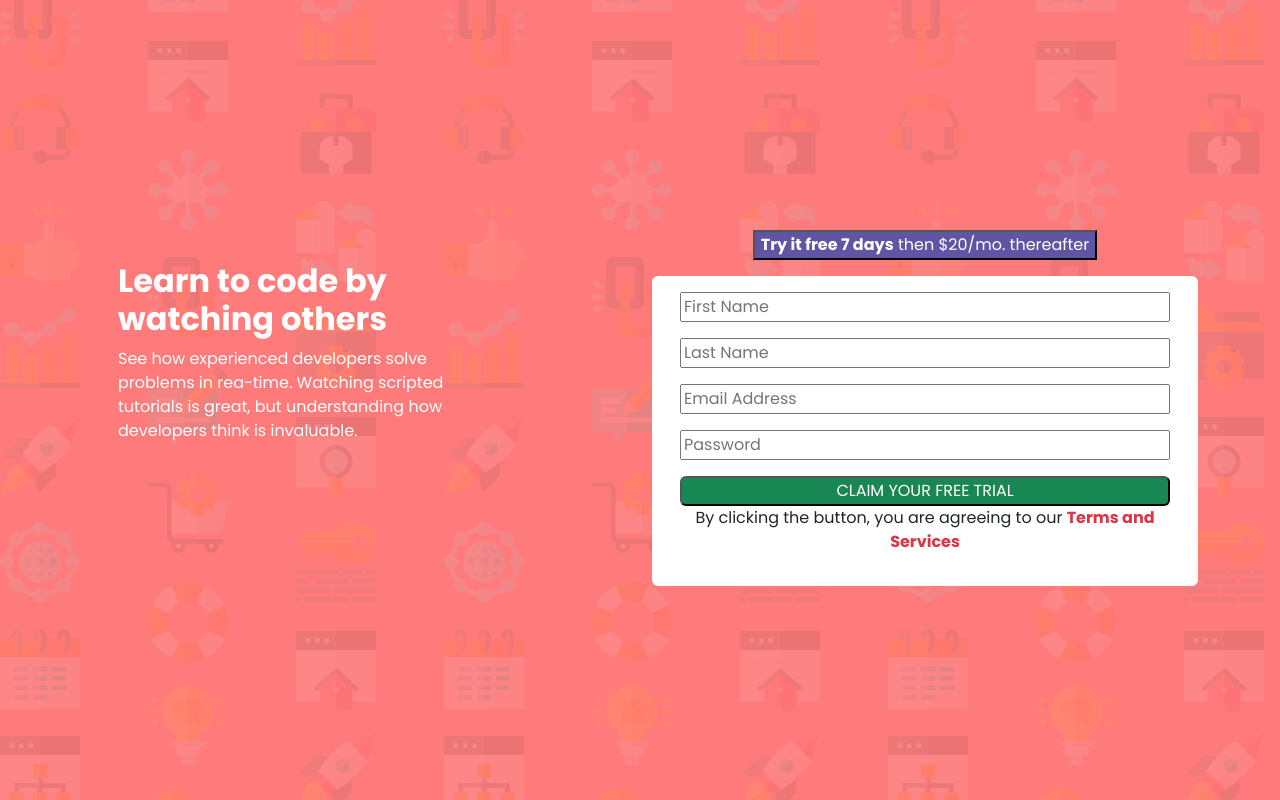
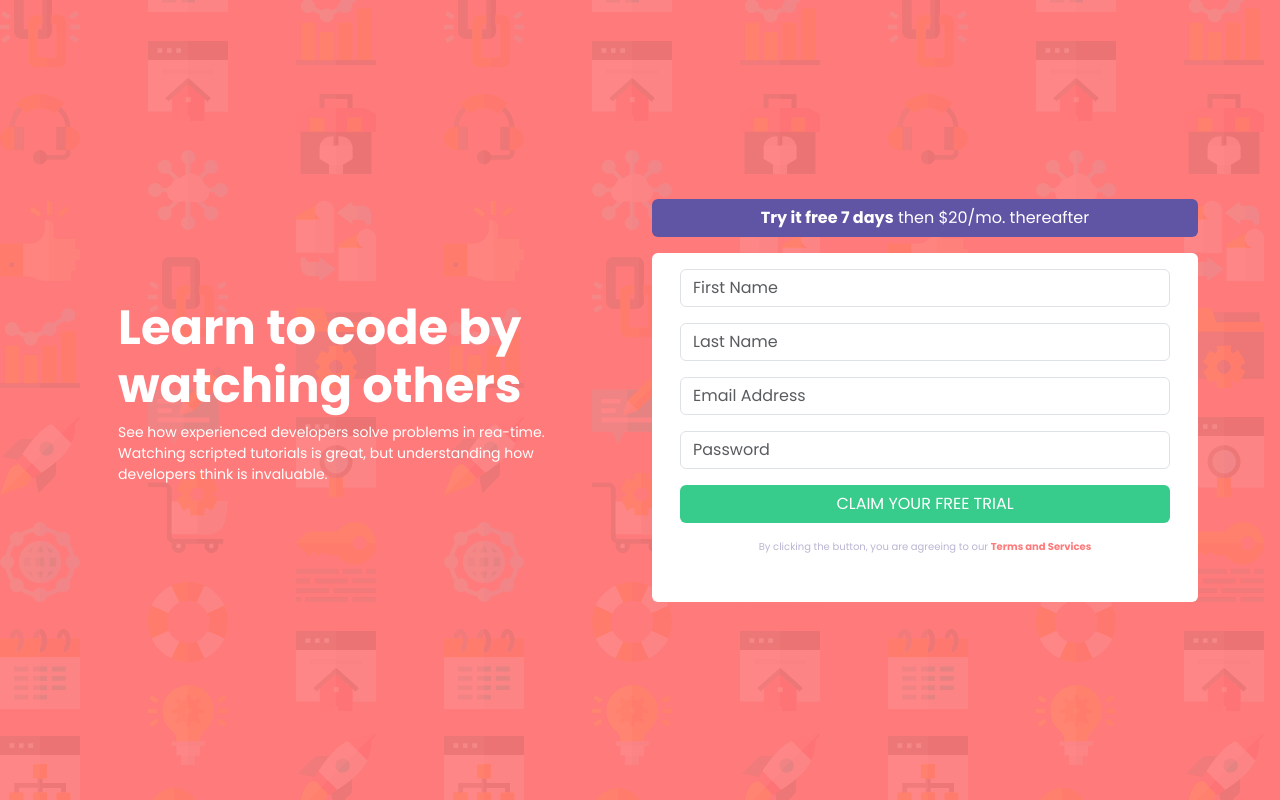
Before and after one commit to thatguyfaruq/component-with-signup-form, a plain HTML site: page index.html in a window 1280 px wide. Drawn offline with nearby package versions, Linux system fonts and the light colour scheme.

Commit message:
new update

```diff
--- a/index.html
+++ b/index.html
@@ -1,59 +1,57 @@
 <!DOCTYPE html>
 <html lang="en">
+
 <head>
   <meta charset="UTF-8" />
   <meta name="viewport" content="width=device-width, initial-scale=1.0" />
   <title>components with sign up form</title>
-    <link
-      href="https://cdn.jsdelivr.net/npm/bootstrap@5.3.3/dist/css/bootstrap.min.css"
-      rel="stylesheet"
-      integrity="sha384-QWTKZyjpPEjISv5WaRU9OFeRpok6YctnYmDr5pNlyT2bRjXh0JMhjY6hW+ALEwIH"
-      crossorigin="anonymous"
-    />
+  <link href="https://cdn.jsdelivr.net/npm/bootstrap@5.3.3/dist/css/bootstrap.min.css" rel="stylesheet"
+    integrity="sha384-QWTKZyjpPEjISv5WaRU9OFeRpok6YctnYmDr5pNlyT2bRjXh0JMhjY6hW+ALEwIH" crossorigin="anonymous" />
   <link rel="stylesheet" href="style.css" />
 </head>
+
 <body>
   <main class="container">
     <!-- main section -->
-       <section class="row justify-content-between">
+    <section class="row">
       <!-- section-1 -->
-        <section id="section-1" class="col-md-5 text-white p-5">
-          <h2>Learn to code by watching others</h2>
+      <section id="section-1"
+        class="col-md-6 p-5 text-white  d-flex flex-column justify-content-center align-items-start">
+        <h2 class="fw-bold">Learn to code by <br> watching others</h2>
         <p>
           See how experienced developers solve problems in rea-time. Watching scripted
           tutorials is great, but understanding how developers think is invaluable.
         </p>
       </section>
       <!-- section-2 -->
-        <section class="col-md-6">
+      <section id="section-2" class="col-md-6">
         <!-- div for btn -->
-          <div class="p-3 text-center">
-            <button id="button-1" class="text-white"> <span class="fw-bold">Try it free 7 days</span> then $20/mo. thereafter</button>
-          </div>
+        <button id="button-1" class="text-white rounded w-100 mb-3 btn"> <span class="fw-bold">Try it free 7 days</span>
+          then $20/mo. thereafter</button>
         <div class="bg-white rounded p-3">
           <!-- form -->
           <form class="container d-flex flex-column gap-3">
             <!-- <label for="">first name</label> -->
-              <input type="text" placeholder="First Name">
+            <input type="text" placeholder="First Name" class="form-control">
             <!-- <label for="Last Name">Last Name</label> -->
-              <input type="text" placeholder="Last Name">
+            <input type="text" placeholder="Last Name" class="form-control">
             <!-- <label for="Email Address">email address</label> -->
-              <input type="email" name="" placeholder="Email Address">
-              <input type="password" name="" id="" placeholder="Password">
-              <button class="bg-success rounded text-white">CLAIM YOUR FREE TRIAL</button>
+            <input type="email" name="" placeholder="Email Address" class="form-control">
+            <input type="password" name="" id="" placeholder="Password" class="form-control">
+            <button id="button-2" class="rounded text-white btn">CLAIM YOUR FREE TRIAL</button>
           </form>
           <div>
-              <p class="text-center" >By clicking the button, you are agreeing to our <span class="text-danger fw-bold">Terms and Services</span></pc>
+            <p class="text-center p-3">By clicking the button, you are agreeing to our <span
+                class="text-red fw-bold ">Terms and Services</span></pc>
           </div>
         </div>
       </section>
     </section>
   </main>
 
-    <script
-      src="https://cdn.jsdelivr.net/npm/bootstrap@5.3.3/dist/js/bootstrap.bundle.min.js"
+  <script src="https://cdn.jsdelivr.net/npm/bootstrap@5.3.3/dist/js/bootstrap.bundle.min.js"
     integrity="sha384-YvpcrYf0tY3lHB60NNkmXc5s9fDVZLESaAA55NDzOxhy9GkcIdslK1eN7N6jIeHz"
-      crossorigin="anonymous"
-    ></script>
+    crossorigin="anonymous"></script>
 </body>
+
 </html>
--- a/style.css
+++ b/style.css
@@ -22,16 +22,35 @@ html, body{
   align-items: center;
   min-height: 100%;
 }
+
+#section-1{
+ color: var();
+}
 #section-1 h2{
   font-weight: 700;
+  font-size: 48px;
+  /* padding-top: 3rem; */
 }
 #section-1 p{
   font-weight: 400;
+  font-size: 14px;
+  /* padding-top: 4rem; */
 }
 #button-1{
 background-color: var(--blue);
-color: ;
 }
+#button-2{
+  background-color: var(--green);
+}
+
 .span{
   font-weight: 400;
 }
+.text-red{
+  color: var(--red);
+
+}
+#section-2 p{
+  font-size: 10px;
+  color: var(--grayish-blue);
+}
```
Lines whose indentation alone changed are shown as unchanged.
